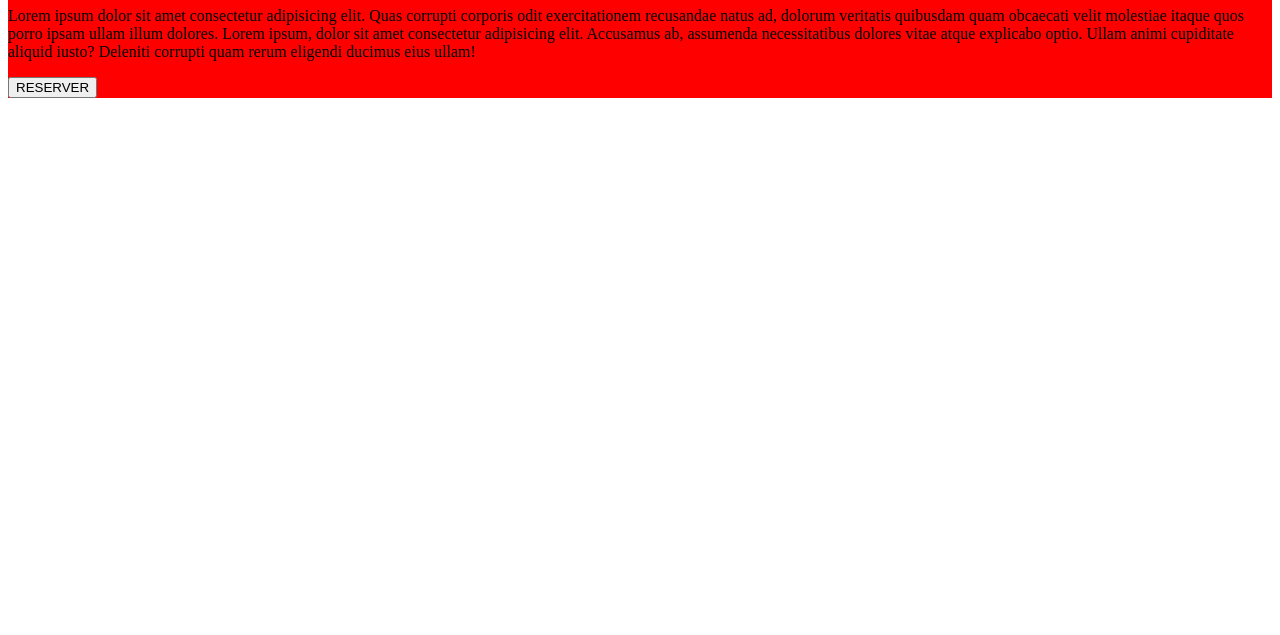
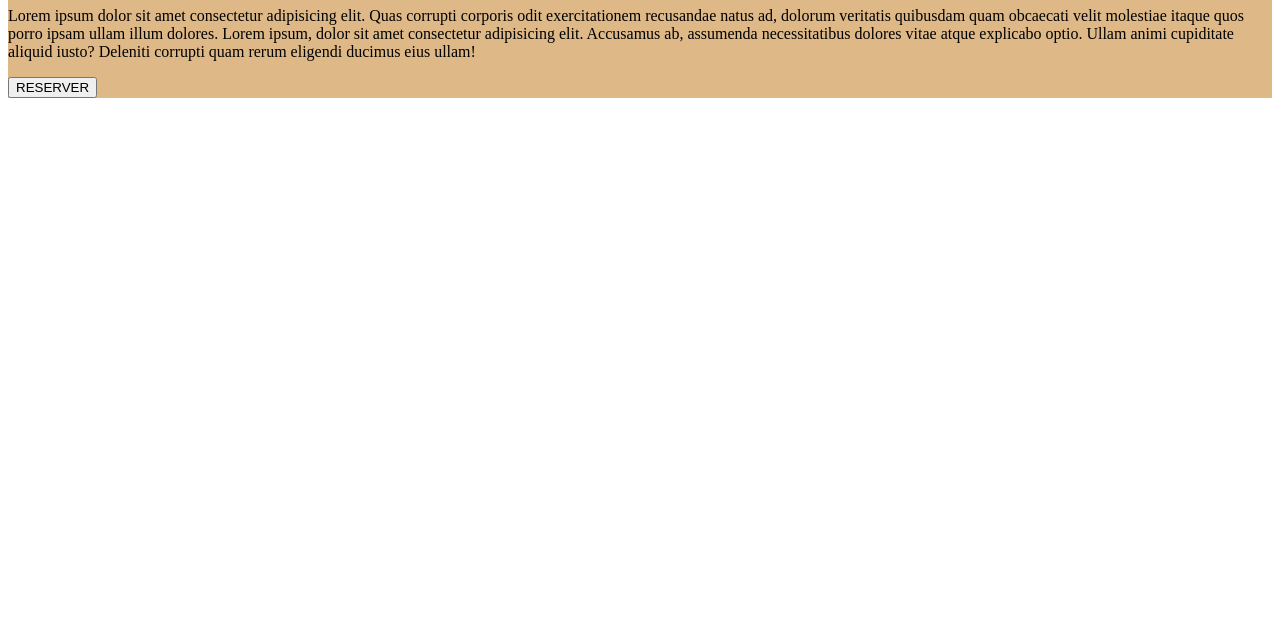
Before and after one commit to Carnelle-Enga/PROJET_FAST_AMAZING, a plain HTML site: page index.html in a window 1280 px wide. Shown: the part 165-800 px from the top of the page. Drawn offline with Linux system fonts and the light colour scheme.

Commit message:
modif couleur bienvenu

```diff
--- a/style.css
+++ b/style.css
@@ -56,6 +56,6 @@ a:hover::before{
     visibility: visible;
 }
 .bienvenu{
-  background-color: red;
+  background-color: burlywood;
 
 }
```
